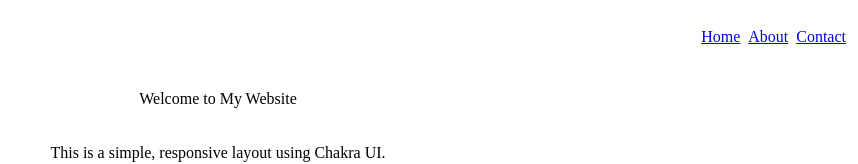
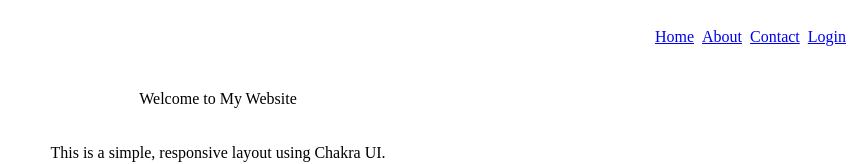
Before and after one commit to GPT-Engineer-App-Dev/react-seed-project, a React (Vite) app: page / in a window 1280 px wide. Shown: the top 164 px of the page, without its empty margins (422-1280 px from the left). Built offline with nearby package versions, Linux system fonts and the light colour scheme; the HTML template or start-up script is replaced by a standard one.

Commit message:
Added login option to the navigation bar on both the Index and Login pages. Ensured consistent styling with existing links.

```diff
--- a/src/pages/Index.jsx
+++ b/src/pages/Index.jsx
@@ -9,9 +9,10 @@ const Index = () => {
           <Flex justify="space-between" align="center">
             <Text fontSize="xl" fontWeight="bold">My Website</Text>
             <Flex>
-              <Link href="#" px={4}>Home</Link>
-              <Link href="#" px={4}>About</Link>
-              <Link href="#" px={4}>Contact</Link>
+              <Link href="/" px={4}>Home</Link>
+              <Link href="/about" px={4}>About</Link>
+              <Link href="/contact" px={4}>Contact</Link>
+              <Link href="/login" px={4}>Login</Link> {/* New login link */}
             </Flex>
           </Flex>
         </Container>
--- a/src/pages/Login.jsx
+++ b/src/pages/Login.jsx
@@ -34,6 +34,7 @@ const Login = () => {
               <Link href="/" px={4}>Home</Link>
               <Link href="/about" px={4}>About</Link>
               <Link href="/contact" px={4}>Contact</Link>
+              <Link href="/login" px={4}>Login</Link> {/* New login link */}
             </Flex>
           </Flex>
         </Container>
```
